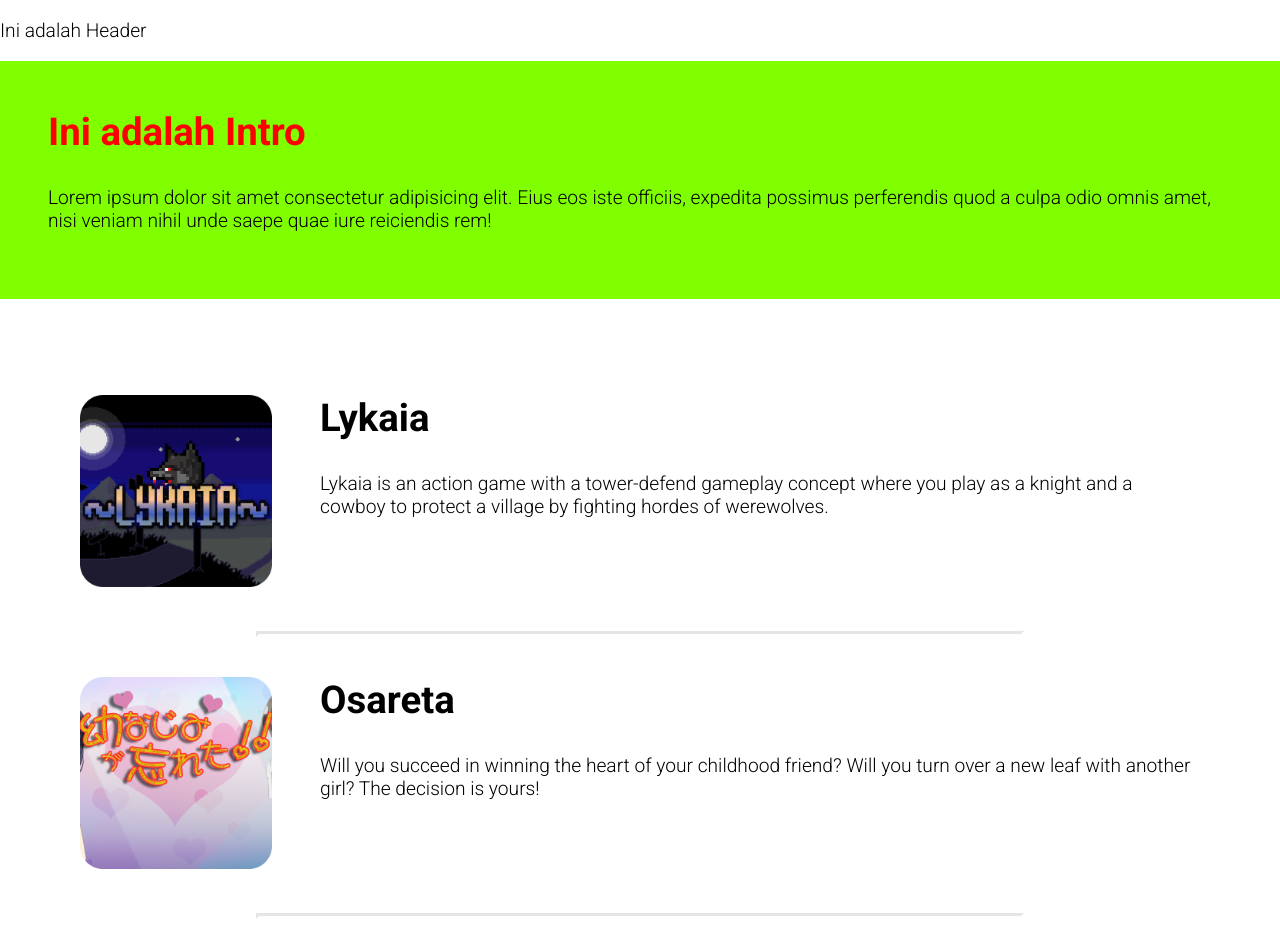
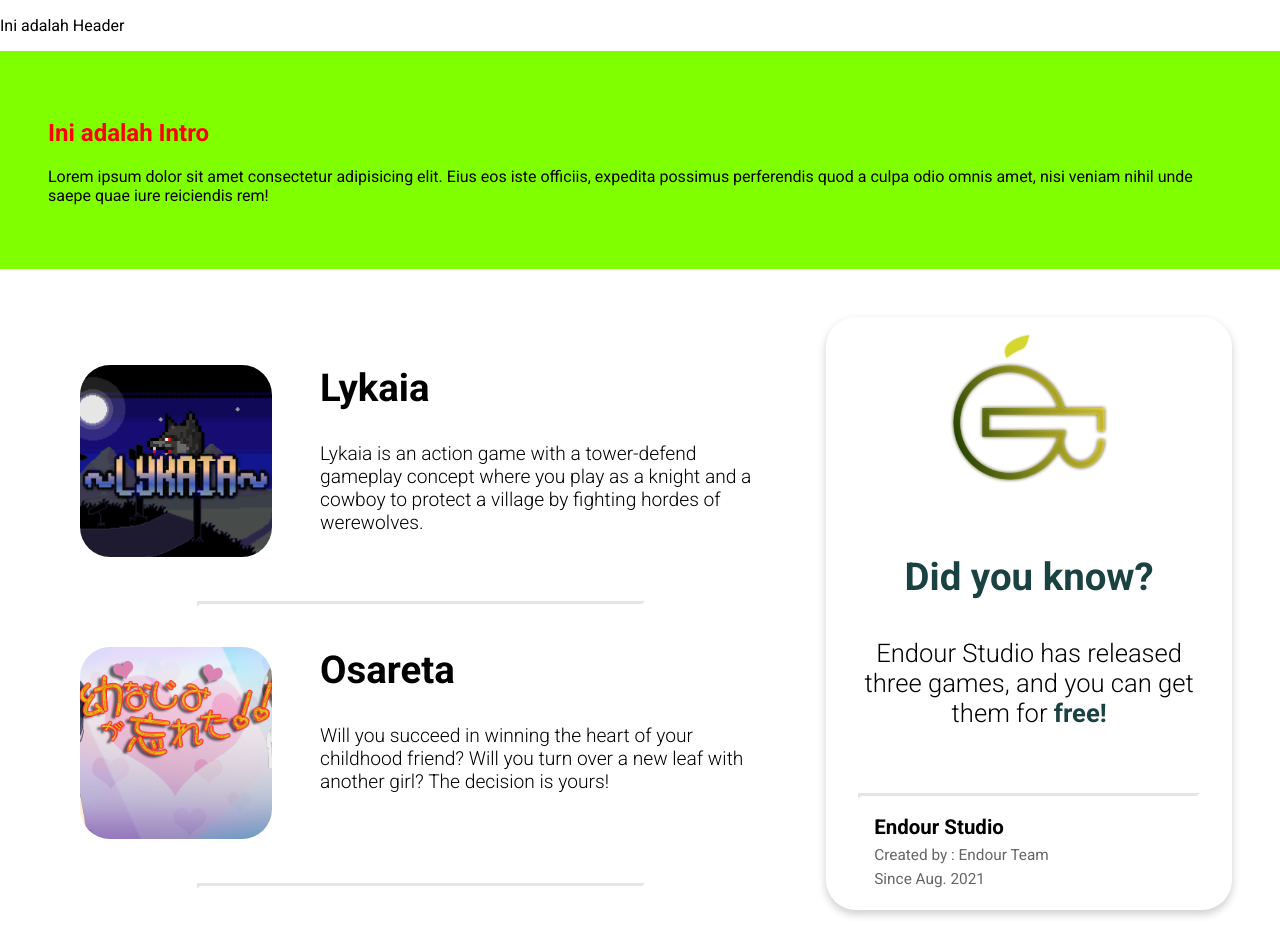
Before and after one commit to shizucc/Endour-Studio, a React (Vite) app: page / in a window 1280 px wide. Shown: the top 927 px of the page. Built offline with nearby package versions, Linux system fonts and the light colour scheme.

Commit message:
Add sidebar (catalog done)

```diff
--- a/src/pages/Home/components/catalog/Catalog.jsx
+++ b/src/pages/Home/components/catalog/Catalog.jsx
@@ -1,4 +1,5 @@
 import Game from "./Game";
+import SideBar from "./Sidebar";
 import classes from "./catalog.module.css";
 import { games } from "./list_games";
 
@@ -12,6 +13,7 @@ export default function Catalog() {
           </li>
         ))}
       </ul>
+      <SideBar />
     </section>
   );
 }
--- a/src/pages/Home/components/catalog/Game.jsx
+++ b/src/pages/Home/components/catalog/Game.jsx
@@ -4,7 +4,7 @@ function GameDetails({ title, cover, url, desc }) {
   return (
     <>
       <div className={styles.gameDetails}>
-        <a href={url}><img className={styles.gameCover} src={cover} alt="Cover Image"/></a>
+        <a href={url}><img className={styles.gameCover} src={cover} alt={"Cover Image"}/></a>
         <div className={styles.gameText}>
           <a href={url}><h1>{title}</h1></a>
           <p>{desc}</p>
--- a/src/pages/Home/components/catalog/Sidebar.jsx
+++ b/src/pages/Home/components/catalog/Sidebar.jsx
@@ -1,7 +1,23 @@
+import styles from './sidebar.module.css';
+
 export default function SideBar() {
   return (
     <aside>
-      <h1>Ini adalah sidebar</h1>
+       <div className={styles.sidebarCard}>
+          <img className={styles.sidebarLogo} src={"/src/pages/Home/assets/logo.png"} alt={"Studio Logo"} />
+          <div className={styles.sidebarText}>
+            <h1>Did you know?</h1>
+            <p>Endour Studio has released three games, and you can get them for <span>free!</span></p>
+          </div>
+          <div className={styles.sidebarFooter}>
+            <hr />
+            <div className={styles.sidebarFooterText}>
+              <h2>Endour Studio</h2>
+              <p>Created by : Endour Team</p>
+              <p>Since Aug. 2021</p>
+            </div>
+          </div>
+        </div>
     </aside>
   );
 }
--- a/src/pages/Home/components/catalog/catalog.module.css
+++ b/src/pages/Home/components/catalog/catalog.module.css
@@ -1,12 +1,19 @@
 .container {
     background-color: white;
     padding: 3rem;
+    display: flex;
 }
 .title {
     font-size: 1.5rem;
     color: blueviolet;
 }
-ul {
+.container ul {
     padding: 0;
     list-style-type: none;
 }
+
+@media (max-width: 960px) {
+    .container {
+        display: block;
+    }
+}
--- a/src/pages/Home/components/catalog/game.module.css
+++ b/src/pages/Home/components/catalog/game.module.css
@@ -1,5 +1,12 @@
 .gameBox {
     width: 100%;
+    padding-right: 2rem;
+    hr {
+        border-color: white;
+        border-width: 3px;
+        opacity: 30%;
+        width: 60%;
+    }
 }
 .gameDetails {
     display: flex;
@@ -11,10 +18,10 @@
 .gameCover {
     width: clamp(8rem, 20vw, 12rem);
     height: clamp(8rem, 20vw, 12rem);
+    border-radius: 30px;
 }
 .gameText {
     padding-left: 3rem;
-}
     h1 {
         margin-top: 0;
         font-size: clamp(1.5rem, 3vw, 3rem);
@@ -27,13 +34,13 @@ a {
         color: black;
         text-decoration: none;
     }
-hr {
-    border-color: white;
-    border-width: 3px;
-    opacity: 30%;
-    width: 60vw;
 }
 
+@media (max-width: 960px) {
+    .gameBox {
+        padding-right: 0;
+    }
+}
 
 @media (max-width: 678px) {
     .gameBox {
--- /dev/null
+++ b/src/pages/Home/components/catalog/sidebar.module.css
@@ -0,0 +1,50 @@
+.sidebarCard {
+    padding-top: 1rem;
+    width: 100%;
+    text-align: center;
+    box-shadow: 0 4px 8px 0 rgba(0,0,0,0.2);
+    border-radius: 30px;
+}
+.sidebarLogo {
+    display: block;
+    width: 10rem;
+    margin: 0 auto;
+}
+.sidebarText {
+    padding: 2rem;
+    h1, span {
+        color: #1B4242;
+        font-weight: 600;
+    }
+    h1 {
+        font-size: clamp(1.5rem, 3vw, 3rem);
+    }
+    p {
+        font-weight: 300;
+        font-size: clamp(1.2rem, 2vw, 2rem);
+    }
+}
+.sidebarFooter {
+    padding: 0 2rem;
+    hr {
+        border-color: white;
+        border-width: 3px;
+        opacity: 30%;
+        width: 100%;
+    }
+}
+.sidebarFooterText  {
+    text-align: left;
+    padding: 0 1rem 1rem 1rem;
+    h2 {
+        font-size: clamp(1.2rem, 1.6vw, 2rem);
+        margin-top: 1rem;
+        margin-bottom: 0.4rem;
+    }
+    p {
+        font-size: clamp(0.9rem, 1.2vw, 1.6rem);
+        margin-top: 0.4rem;
+        margin-bottom: 0.4rem;
+        opacity: 60%;
+    }
+}
```
Also changed, not shown: src/pages/Home/assets/logo.png (added). Lines whose indentation alone changed are shown as unchanged.
